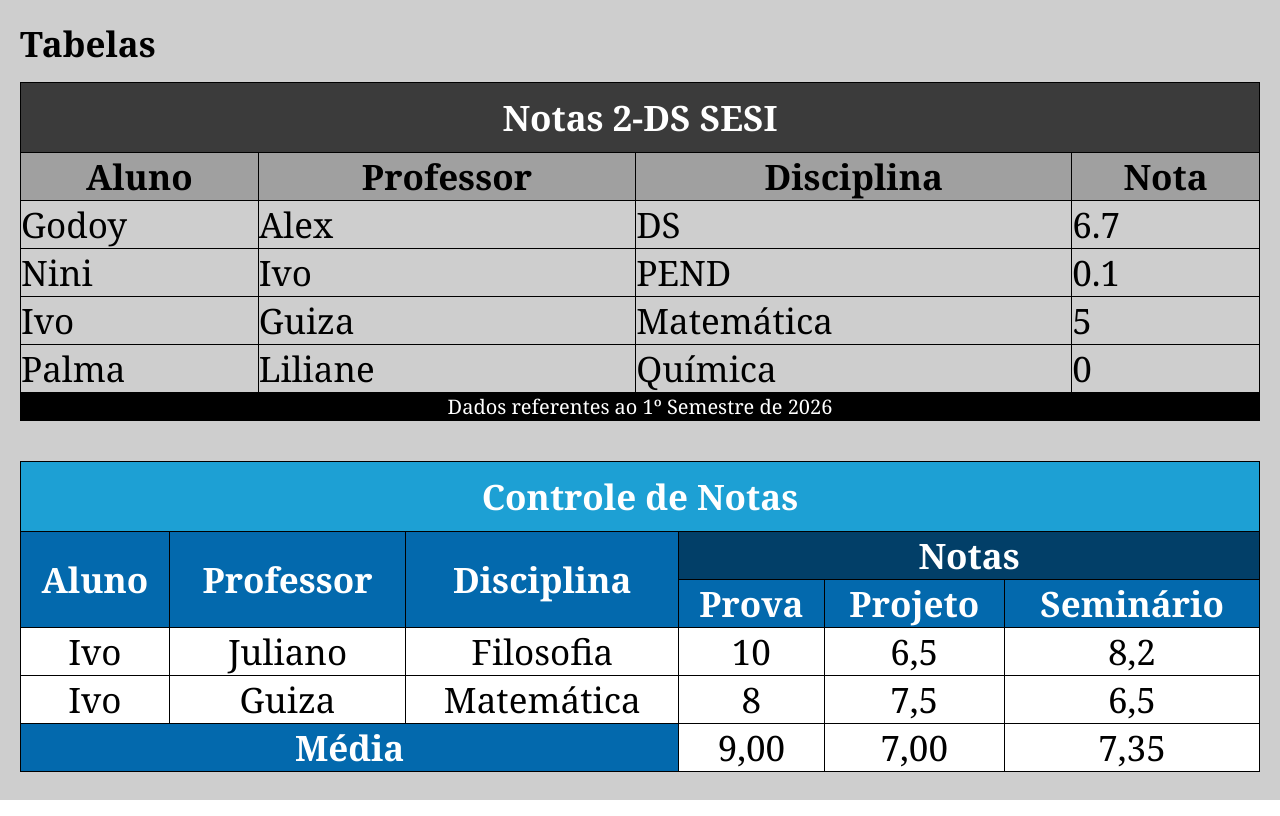
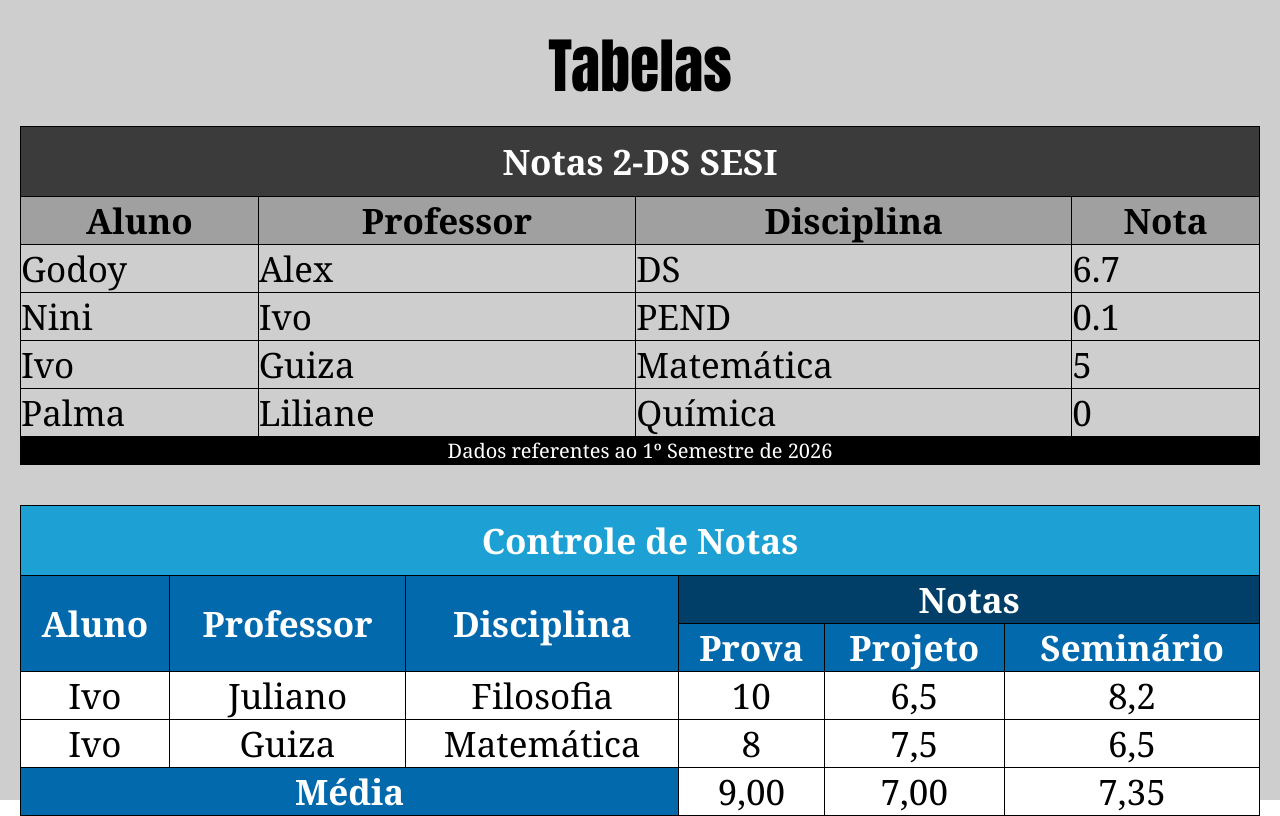
Before and after one commit to rodrigogfilho-cloud/tabelas, a plain HTML site: page index.html in a window 1280 px wide. Drawn offline with Linux system fonts and the light colour scheme.

Commit message:
ADD: configuração do header-title e do h1 dentro do header-title

```diff
--- a/css/global.css
+++ b/css/global.css
@@ -2,7 +2,15 @@
 @import url(./components/table-alunos.css);
 @import url(./components/tabela-controle.css);
 
-.header-title {}
+.header-title {
+    text-align: center;
+
+}
+
+.header-title h1{
+    font-size: 60px;
+    font-family: Impact,  sans-serif;
+}
 
 .main-content {
     padding: 20px;
```
